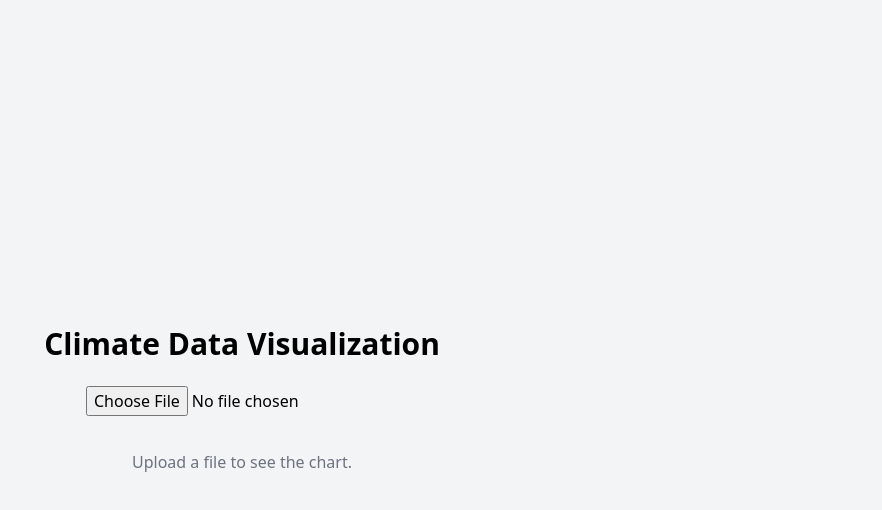
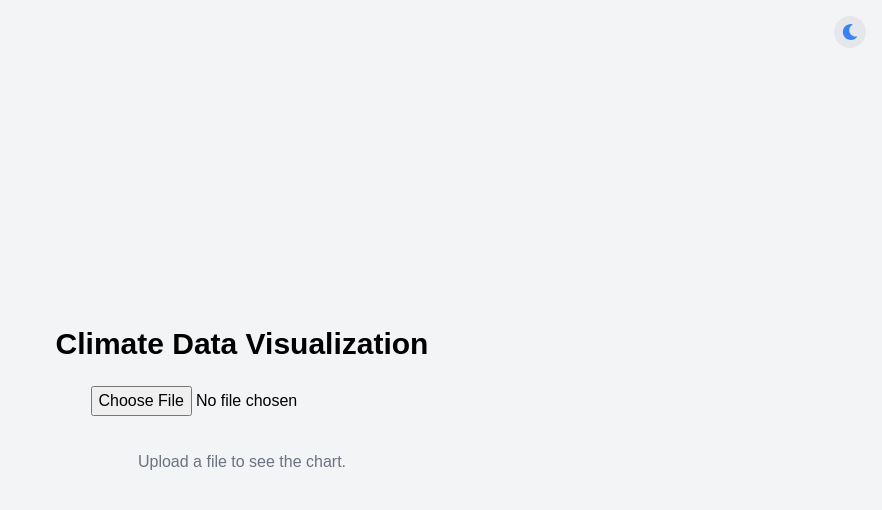
Before and after one commit to nektgr/climate-data-frontend, a React (Create React App) app: page / in a window 1280 px wide. Shown: the top 510 px of the page, without its empty margins (398-1280 px from the left). Built offline with nearby package versions, Linux system fonts and the light colour scheme; what chartjs-plugin-zoom would draw is missing.

Commit message:
Dark/Light theme added

```diff
--- a/package.json
+++ b/package.json
@@ -15,6 +15,7 @@
     "react": "^18.3.1",
     "react-chartjs-2": "^5.2.0",
     "react-dom": "^18.3.1",
+    "react-icons": "^5.4.0",
     "react-router-dom": "^7.0.2",
     "react-scripts": "^5.0.1",
     "web-vitals": "^4.2.4"
--- a/src/App.jsx
+++ b/src/App.jsx
@@ -1,24 +1,30 @@
-import React, { useState } from "react";
+import React, { useState, useRef } from "react";
 import FileUpload from "./components/FileUpload";
 import PlotChart from "./components/PlotChart";
+import ThemeToggle from "./components/ThemeToggle";
 
 const App = () => {
   const [chartData, setChartData] = useState(null);
   const [error, setError] = useState(null);
   const [isYearly, setIsYearly] = useState(true);
+  const fileUploadResetRef = useRef(null); // Ref to trigger file input reset
 
   const toggleView = () => {
     setIsYearly((prev) => !prev);
   };
 
   const resetApp = () => {
-    setChartData(null);
-    setError(null);
-    setIsYearly(true); // Reset to default view
+    setChartData(null); // Clear chart data
+    setError(null); // Clear error
+    setIsYearly(true); // Reset view to yearly
+    if (fileUploadResetRef.current) {
+      fileUploadResetRef.current.resetFileInput(); // Clear file input
+    }
   };
 
   return (
-    <div className="min-h-screen bg-gray-100 flex flex-col items-center justify-center p-4">
+    <div className="min-h-screen bg-gray-100 dark:bg-gray-900 dark:text-white flex flex-col items-center justify-center p-4">
+      <ThemeToggle />
       <h1 className="text-3xl font-bold mb-6">Climate Data Visualization</h1>
       {error && (
         <div
@@ -34,7 +40,11 @@ const App = () => {
           {error}
         </div>
       )}
-      <FileUpload setChartData={setChartData} setError={setError} />
+      <FileUpload
+        setChartData={setChartData}
+        setError={setError}
+        resetRef={fileUploadResetRef}
+      />
       {chartData ? (
         <div className="mt-6 w-full max-w-6xl">
           <div className="mb-4 flex justify-between items-center">
--- /dev/null
+++ b/src/ThemeContext.js
@@ -0,0 +1,44 @@
+import React, { createContext, useState, useContext, useEffect } from "react";
+
+// Create the ThemeContext
+const ThemeContext = createContext();
+
+// Provider Component
+export const ThemeProvider = ({ children }) => {
+  const [isDarkMode, setIsDarkMode] = useState(() => {
+    // Check localStorage for saved theme preference
+    return localStorage.getItem("theme") === "dark";
+  });
+
+  const toggleTheme = () => {
+    setIsDarkMode((prev) => {
+      const newTheme = !prev;
+      localStorage.setItem("theme", newTheme ? "dark" : "light");
+      return newTheme;
+    });
+  };
+
+  useEffect(() => {
+    // Add or remove 'dark' class on the <html> element
+    if (isDarkMode) {
+      document.documentElement.classList.add("dark");
+    } else {
+      document.documentElement.classList.remove("dark");
+    }
+  }, [isDarkMode]);
+
+  return (
+    <ThemeContext.Provider value={{ isDarkMode, toggleTheme }}>
+      {children}
+    </ThemeContext.Provider>
+  );
+};
+
+// Custom hook to use the ThemeContext
+export const useTheme = () => {
+  const context = useContext(ThemeContext);
+  if (!context) {
+    throw new Error("useTheme must be used within a ThemeProvider");
+  }
+  return context;
+};
--- a/src/components/FileUpload.jsx
+++ b/src/components/FileUpload.jsx
@@ -1,6 +1,8 @@
-import React from "react";
+import React, { useRef } from "react";
 
-const FileUpload = ({ setChartData, setError, fileInputRef }) => {
+const FileUpload = ({ setChartData, setError, resetRef }) => {
+  const fileInputRef = useRef(null); // Ref for the file input
+
   const handleFileUpload = async (event) => {
     const file = event.target.files[0];
     if (!file || file.type !== "text/csv") {
@@ -29,7 +31,9 @@ const FileUpload = ({ setChartData, setError, fileInputRef }) => {
       const { file_path } = await uploadResponse.json();
 
       // Process file
-      const processResponse = await fetch(`http://localhost:8000/api/process/?file_name=${encodeURIComponent(file.name)}`);
+      const processResponse = await fetch(
+        `http://localhost:8000/api/process/?file_name=${encodeURIComponent(file.name)}`
+      );
       if (!processResponse.ok) {
         const error = await processResponse.json();
         throw new Error(error.detail || "File processing failed.");
@@ -42,6 +46,17 @@ const FileUpload = ({ setChartData, setError, fileInputRef }) => {
       setError(err.message);
     }
   };
+
+  const clearFileInput = () => {
+    if (fileInputRef.current) {
+      fileInputRef.current.value = ""; // Clear the file input value
+    }
+  };
+
+  // Allow the parent component to trigger reset
+  React.useImperativeHandle(resetRef, () => ({
+    resetFileInput: clearFileInput,
+  }));
 
   return (
     <div>
--- a/src/components/PlotChart.jsx
+++ b/src/components/PlotChart.jsx
@@ -11,10 +11,12 @@ import {
   Title,
 } from "chart.js";
 import zoomPlugin from "chartjs-plugin-zoom";
+import { useTheme } from "../ThemeContext"; // Use the `useTheme` hook instead
 
 ChartJS.register(CategoryScale, LinearScale, PointElement, LineElement, Tooltip, Legend, Title, zoomPlugin);
 
 const PlotChart = ({ data, isYearly }) => {
+  const { isDarkMode } = useTheme(); // Access the theme state
   const [chartData, setChartData] = useState(null);
   const [xAxisTitle, setXAxisTitle] = useState(isYearly ? "Years" : "Months");
   const [selectedYear, setSelectedYear] = useState(""); // Year picker state for monthly view
@@ -31,6 +33,7 @@ const PlotChart = ({ data, isYearly }) => {
               label: "Yearly Average Temperature",
               data: data.yearly_averages,
               borderColor: "blue",
+              borderWidth: 3,
               fill: false,
             },
             {
@@ -38,6 +41,7 @@ const PlotChart = ({ data, isYearly }) => {
               data: data.yearly_averages.map((v, i) => v + data.yearly_stddev[i]),
               borderColor: "red",
               borderDash: [5, 5],
+              borderWidth: 2,
               fill: false,
             },
             {
@@ -45,6 +49,7 @@ const PlotChart = ({ data, isYearly }) => {
               data: data.yearly_averages.map((v, i) => v - data.yearly_stddev[i]),
               borderColor: "green",
               borderDash: [5, 5],
+              borderWidth: 2,
               fill: false,
             },
           ],
@@ -77,6 +82,8 @@ const PlotChart = ({ data, isYearly }) => {
               label: "Monthly Temperature",
               data: filteredValues,
               borderColor: "blue",
+              borderWidth: 3,
+              pointRadius: 3,
               fill: false,
             },
           ],
@@ -105,19 +112,16 @@ const PlotChart = ({ data, isYearly }) => {
     <div>
       {!isYearly && (
         <div style={{ marginBottom: "20px" }}>
-          <label htmlFor="year-picker" style={{ marginRight: "10px" }}>
+          <label htmlFor="year-picker" style={{ marginRight: "10px", color: isDarkMode ? "white" : "black" }}>
             Select Year:
           </label>
           <select
             id="year-picker"
             value={selectedYear}
             onChange={handleYearChange}
-            style={{
-              padding: "5px",
-              border: "1px solid #ccc",
-              borderRadius: "5px",
-              fontSize: "14px",
-            }}
+            className={`p-2 border rounded ${
+              isDarkMode ? "bg-gray-800 text-white border-gray-600" : "bg-white text-black border-gray-300"
+            }`}
           >
             <option value="">--All Years--</option>
             {data.years.map((year) => (
@@ -134,7 +138,12 @@ const PlotChart = ({ data, isYearly }) => {
         options={{
           responsive: true,
           plugins: {
-            legend: { display: true },
+            legend: {
+              display: true,
+              labels: {
+                color: isDarkMode ? "white" : "black", // Adjust legend text color
+              },
+            },
             tooltip: {
               callbacks: {
                 label: function (context) {
@@ -157,8 +166,16 @@ const PlotChart = ({ data, isYearly }) => {
             },
           },
           scales: {
-            x: { title: { display: true, text: xAxisTitle } },
-            y: { title: { display: true, text: "Temperature (°C)" } },
+            x: {
+              title: { display: true, text: xAxisTitle, color: isDarkMode ? "white" : "black" },
+              ticks: { color: isDarkMode ? "white" : "black" },
+              grid: { color: isDarkMode ? "#444" : "#ddd" },
+            },
+            y: {
+              title: { display: true, text: "Temperature (°C)", color: isDarkMode ? "white" : "black" },
+              ticks: { color: isDarkMode ? "white" : "black" },
+              grid: { color: isDarkMode ? "#444" : "#ddd" },
+            },
           },
         }}
       />
--- /dev/null
+++ b/src/components/ThemeToggle.jsx
@@ -0,0 +1,19 @@
+import React from "react";
+import { useTheme } from "../ThemeContext";
+import { FaMoon, FaSun } from "react-icons/fa";
+
+const ThemeToggle = () => {
+  const { isDarkMode, toggleTheme } = useTheme();
+
+  return (
+    <button
+      onClick={toggleTheme}
+      className="absolute top-4 right-4 p-2 rounded-full bg-gray-200 dark:bg-gray-700"
+      aria-label="Toggle theme"
+    >
+      {isDarkMode ? <FaSun className="text-yellow-300" /> : <FaMoon className="text-blue-500" />}
+    </button>
+  );
+};
+
+export default ThemeToggle;
--- a/src/index.css
+++ b/src/index.css
@@ -1,3 +1,29 @@
 @tailwind base;
 @tailwind components;
 @tailwind utilities;
+
+:root {
+    --bg-light: #f9f9f9;
+    --text-light: #000;
+    --bg-dark: #121212;
+    --text-dark: #fff;
+  }
+
+  body {
+    margin: 0;
+    font-family: Arial, sans-serif;
+    transition: background-color 0.3s, color 0.3s;
+  }
+
+
+.theme-toggle {
+position: absolute;
+top: 16px;
+right: 16px;
+display: flex;
+align-items: center;
+cursor: pointer;
+}
+.theme-toggle svg {
+font-size: 1.5rem;
+}
--- a/src/index.js
+++ b/src/index.js
@@ -3,12 +3,14 @@ import ReactDOM from 'react-dom/client';
 import './index.css';
 import App from './App';
 import reportWebVitals from './reportWebVitals';
-
+import { ThemeProvider } from './ThemeContext';
 const root = ReactDOM.createRoot(document.getElementById('root'));
 root.render(
+  <ThemeProvider>
   <React.StrictMode>
     <App />
   </React.StrictMode>
+  </ThemeProvider>
 );
 
 // If you want to start measuring performance in your app, pass a function
--- a/tailwind.config.js
+++ b/tailwind.config.js
@@ -1,4 +1,5 @@
 module.exports = {
+  darkMode: "class", // Use 'class' mode for dark mode
   content: ["./src/**/*.{js,jsx,ts,tsx}"],
   theme: {
     extend: {},
```
Also changed, not shown: 1 other file (tests, documents, lock files or other folders).
